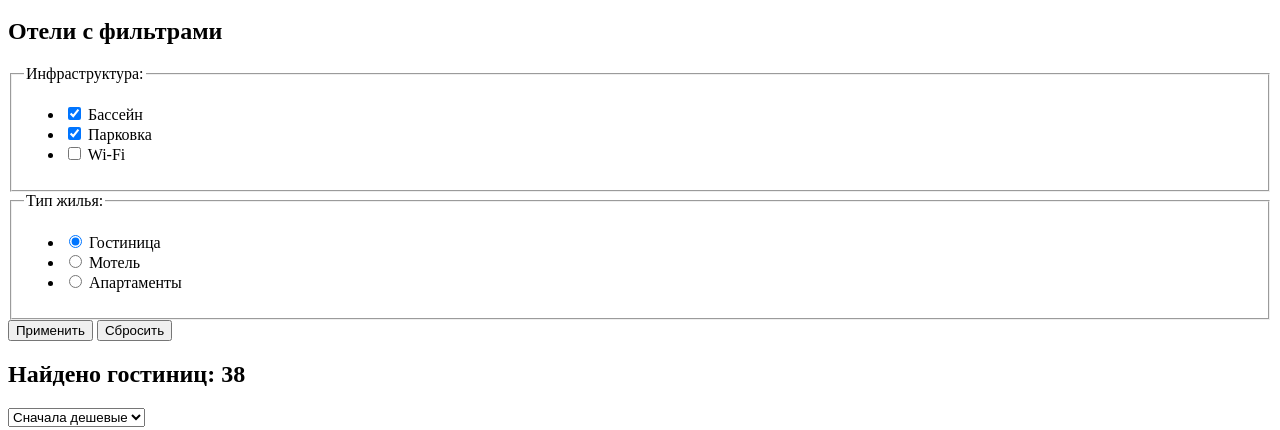
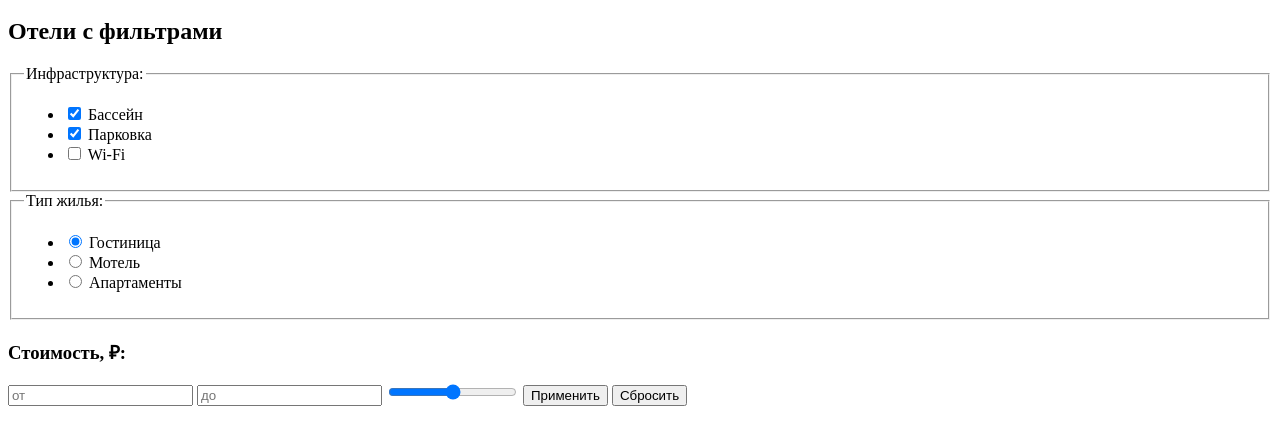
Before and after one commit to htmlacademy-htmlcss/2271259-sedona-36, a plain HTML site: page catalog.html in a window 1280 px wide. Shown: the part 303-733 px from the top of the page. Drawn offline with Linux system fonts and the light colour scheme.

Commit message:
added price filter

```diff
--- a/catalog.html
+++ b/catalog.html
@@ -122,8 +122,15 @@
 
        </ul>
       </fieldset>
-        <button class="button" type="submit">Применить</button>
-        <button class="reset" type="submit">Сбросить</button>
+      <h3 class="catalog-price-titile">
+        Стоимость, ₽:
+      </h3>
+      <input type="text" placeholder="от">
+      <input type="text" placeholder="до">
+      <input type="range" >
+
+      <button class="button" type="submit">Применить</button>
+      <button class="reset" type="submit">Сбросить</button>
       </form>
 
       <h2 class="amount-of-hotels">
```
